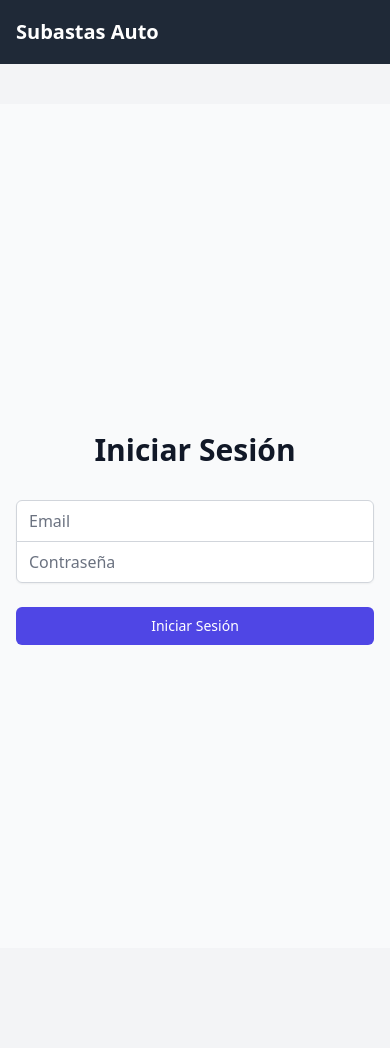
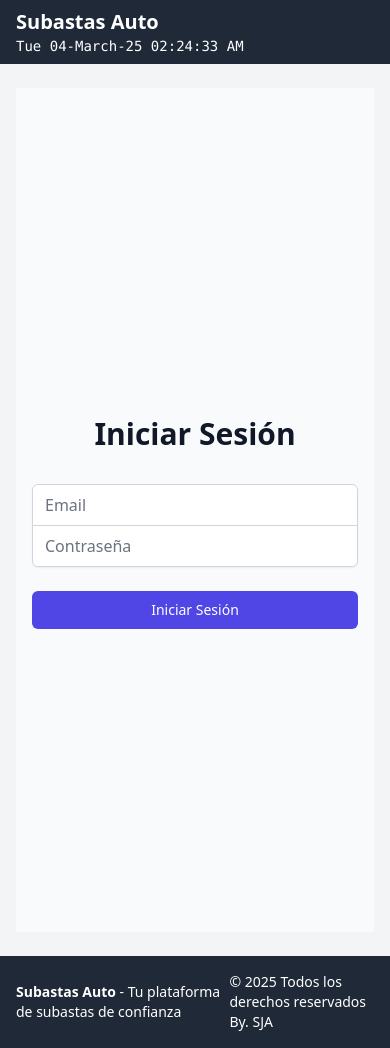
Before and after one commit to aaolmedo2/subasta-autos, a React (Vite) app in the folder frontend-autos/: page /login in a window 390 px wide. Before the commit the page ends 988 px from the top, so only its background shows below. Built offline with nearby package versions, Linux system fonts and the light colour scheme.

Commit message:
last changes visuals
1. footer
2. roles visuales del jwt
3. fecha create auto ok
4. hora visual
5. crear subastas solve error fix autos disponibles

```diff
--- a/frontend-autos/src/App.jsx
+++ b/frontend-autos/src/App.jsx
@@ -11,6 +11,7 @@ import Usuarios from './components/Usuarios';
 import Vehiculos from './components/Vehiculos';
 import MisSubastas from './components/MisSubastas';
 import MisVehiculosC from './components/MisVehiculosC';
+import Footer from './components/Footer';
 
 const PrivateRoute = ({ children, allowedRoles = [] }) => {
   const { user, loading, hasAnyRole } = useAuth();
@@ -34,10 +35,10 @@ const App = () => {
   return (
     <Router>
       <AuthProvider>
-        <div className="min-h-screen bg-gray-100">
+        <div className="flex flex-col min-h-screen">
           <Navbar />
-          <main className="py-10">
-            <div className="max-w-7xl mx-auto sm:px-6 lg:px-8">
+          <main className="flex-1 bg-gray-100 py-6">
+            <div className="max-w-7xl mx-auto px-4 sm:px-6 lg:px-8">
               <Routes>
                 <Route path="/login" element={<Login />} />
                 <Route path="/register" element={<Register />} />
@@ -101,6 +102,7 @@ const App = () => {
               </Routes>
             </div>
           </main>
+          <Footer />
         </div>
       </AuthProvider>
     </Router>
--- /dev/null
+++ b/frontend-autos/src/components/Footer.jsx
@@ -0,0 +1,23 @@
+import React from 'react';
+
+const Footer = () => {
+    const currentYear = new Date().getFullYear();
+
+    return (
+        <footer className="bg-gray-800 text-white py-4">
+            <div className="container mx-auto px-4 flex justify-between items-center">
+                <div className="text-sm">
+                    <span className="font-semibold">Subastas Auto</span> - Tu plataforma de subastas de confianza
+                </div>
+                <div className="text-sm">
+                    &copy; {currentYear} Todos los derechos reservados
+                    <br />
+                    By. SJA
+                </div>
+
+            </div>
+        </footer>
+    );
+};
+
+export default Footer;
--- a/frontend-autos/src/components/MisSubastas.jsx
+++ b/frontend-autos/src/components/MisSubastas.jsx
@@ -36,14 +36,14 @@ const MisSubastas = () => {
                 const subastasActivas = Array.isArray(subastasData) ? subastasData : [];
                 setSubastas(subastasActivas);
 
-                // Filtrar vehículos que no están en subasta activa
+                // Filtrar vehículos que están disponibles y no están en subasta activa
                 const autosEnSubasta = subastasActivas.map(subasta => subasta.autoId);
                 const availableVehicles = vehiclesData.filter(vehicle =>
-                    !vehicle.estado && !autosEnSubasta.includes(vehicle.id)
+                    vehicle.estado && !autosEnSubasta.includes(vehicle.id)
                 );
 
                 if (vehiclesData.length > 0 && availableVehicles.length === 0) {
-                    toast.info('Todos tus vehículos disponibles ya están en subasta');
+                    toast.info('No hay vehículos disponibles para subastar');
                 }
 
                 setVehicles(availableVehicles);
@@ -131,7 +131,6 @@ const MisSubastas = () => {
                 precioMinimo: ''
             });
             setSelectedVehicle(null);
-
 
         } catch (err) {
             console.error('Error al crear la subasta:', err);
--- a/frontend-autos/src/components/MisVehiculos.jsx
+++ b/frontend-autos/src/components/MisVehiculos.jsx
@@ -277,7 +277,7 @@ const MisVehiculos = () => {
                                     <p>ID: {vehicle.id}</p>
                                     <p>Precio Base: ${vehicle.precio_base}</p>
                                     <p>Estado: {vehicle.estado ? 'Disponible' : 'No disponible'}</p>
-                                    {vehicle.fecha && <p>Fecha: {new Date(vehicle.fecha).toLocaleDateString()}</p>}
+                                    {vehicle.fecha && <p>Fecha: {vehicle.fecha}</p>}
                                     {vehicleInAuction && (
                                         <p className="text-orange-600 font-medium mt-2">
                                             Este vehículo está actualmente en subasta
@@ -287,11 +287,10 @@ const MisVehiculos = () => {
                                 <div className="flex justify-end space-x-2">
                                     <button
                                         onClick={() => handleEdit(vehicle)}
-                                        className={`py-1 px-3 rounded transition-colors ${
-                                            vehicleInAuction
+                                        className={`py-1 px-3 rounded transition-colors ${vehicleInAuction
                                                 ? 'bg-gray-400 cursor-not-allowed'
                                                 : 'bg-blue-500 hover:bg-blue-600 text-white'
-                                        }`}
+                                            }`}
                                         disabled={vehicleInAuction}
                                         title={vehicleInAuction ? 'No se puede editar mientras está en subasta' : 'Editar'}
                                     >
@@ -299,11 +298,10 @@ const MisVehiculos = () => {
                                     </button>
                                     <button
                                         onClick={() => handleDelete(vehicle.id)}
-                                        className={`py-1 px-3 rounded transition-colors ${
-                                            vehicleInAuction
+                                        className={`py-1 px-3 rounded transition-colors ${vehicleInAuction
                                                 ? 'bg-gray-400 cursor-not-allowed'
                                                 : 'bg-red-500 hover:bg-red-600 text-white'
-                                        }`}
+                                            }`}
                                         disabled={vehicleInAuction}
                                         title={vehicleInAuction ? 'No se puede eliminar mientras está en subasta' : 'Eliminar'}
                                     >
--- a/frontend-autos/src/components/Navbar.jsx
+++ b/frontend-autos/src/components/Navbar.jsx
@@ -1,10 +1,19 @@
-import React from 'react';
+import React, { useState, useEffect } from 'react';
 import { Link, useNavigate } from 'react-router-dom';
 import { useAuth } from '../context/AuthContext';
 
 const Navbar = () => {
     const { user, roles, logout, hasRole } = useAuth();
     const navigate = useNavigate();
+    const [currentDateTime, setCurrentDateTime] = useState(new Date());
+
+    useEffect(() => {
+        const timer = setInterval(() => {
+            setCurrentDateTime(new Date());
+        }, 1000);
+
+        return () => clearInterval(timer);
+    }, []);
 
     const getUserEmail = () => {
         const token = localStorage.getItem('token');
@@ -25,6 +34,47 @@ const Navbar = () => {
         navigate('/login');
     };
 
+    const formatDate = (date) => {
+        const days = ['Sun', 'Mon', 'Tue', 'Wed', 'Thu', 'Fri', 'Sat'];
+        const months = ['January', 'February', 'March', 'April', 'May', 'June',
+            'July', 'August', 'September', 'October', 'November', 'December'];
+
+        const dayName = days[date.getDay()];
+        const day = date.getDate().toString().padStart(2, '0');
+        const monthName = months[date.getMonth()];
+        const year = date.getFullYear().toString().slice(-2);
+
+        const hours = date.getHours();
+        const minutes = date.getMinutes().toString().padStart(2, '0');
+        const seconds = date.getSeconds().toString().padStart(2, '0');
+        const ampm = hours >= 12 ? 'PM' : 'AM';
+        const formattedHours = (hours % 12 || 12).toString().padStart(2, '0');
+
+        return `${dayName} ${day}-${monthName}-${year} ${formattedHours}:${minutes}:${seconds} ${ampm}`;
+    };
+
+    // Mapping of role codes to readable names
+    const roleMap = {
+        'ROLE_COMPRADOR': 'Comprador',
+        'ROLE_VENDEDOR': 'Vendedor',
+        'ROLE_ADMINISTRADOR': 'Administrador'
+    };
+
+    // Convert role codes to readable names
+    const readableRoles = roles
+        .map(role => roleMap[role] || role)
+        .filter(Boolean); // Remove any undefined roles
+
+    // Format the roles nicely
+    const formatRoles = () => {
+        if (readableRoles.length === 0) return 'Sin roles';
+        if (readableRoles.length === 1) return readableRoles[0];
+
+        // For multiple roles
+        const lastRole = readableRoles.pop();
+        return `${readableRoles.join(', ')} y ${lastRole}`;
+    };
+
     return (
         <nav className="bg-gray-800">
             <div className="max-w-7xl mx-auto px-4 sm:px-6 lg:px-8">
@@ -34,6 +84,9 @@ const Navbar = () => {
                             <Link to="/" className="text-white font-bold text-xl">
                                 Subastas Auto
                             </Link>
+                            <div className="text-sm font-mono text-white">
+                                {formatDate(currentDateTime)}
+                            </div>
                         </div>
                         {user && (
                             <div className="hidden md:block">
@@ -100,14 +153,13 @@ const Navbar = () => {
                         <div className="ml-4 flex items-center md:ml-6">
                             {user ? (
                                 <div className="flex items-center space-x-4">
-                                    {/* <div className="text-gray-300 text-sm">
-                                        Roles: {roles.join(', ')}
-                                    </div> */}
+
                                     <div className="text-gray-300 text-sm">
                                         <div>
-                                            Email: {getUserEmail()}
+                                            <b>Email:</b> {getUserEmail()}
                                         </div>
-                                        <span>Roles: {roles.join(', ')}</span>
+                                        {/* <span>Roles: {roles.join(', ')}</span> */}
+                                        <span><b>Roles:</b> {formatRoles()}</span>
                                     </div>
                                     <button
                                         onClick={handleLogout}
@@ -136,7 +188,7 @@ const Navbar = () => {
                     </div>
                 </div>
             </div>
-        </nav>
+        </nav >
     );
 };
 
--- a/frontend-autos/src/components/Subastas.jsx
+++ b/frontend-autos/src/components/Subastas.jsx
@@ -249,6 +249,7 @@ const Subastas = () => {
                     <div className="bg-white rounded-lg p-6 max-w-2xl w-full">
                         <h3 className="text-xl font-semibold mb-4">
                             Realizar Puja - Subasta ID: {selectedSubasta.id}
+                            <br />
                             Detalles del Vehículo en Subasta
                         </h3>
                         <div className="grid grid-cols-2 gap-4 mb-6">
```
